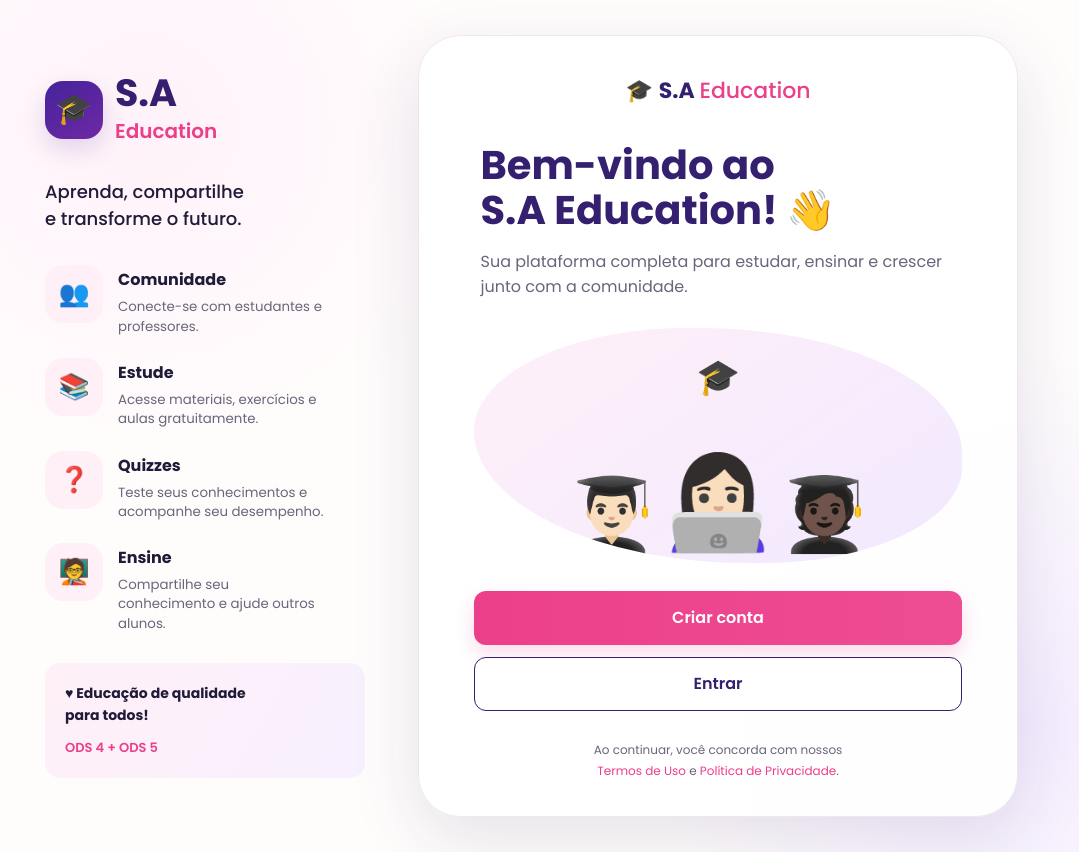
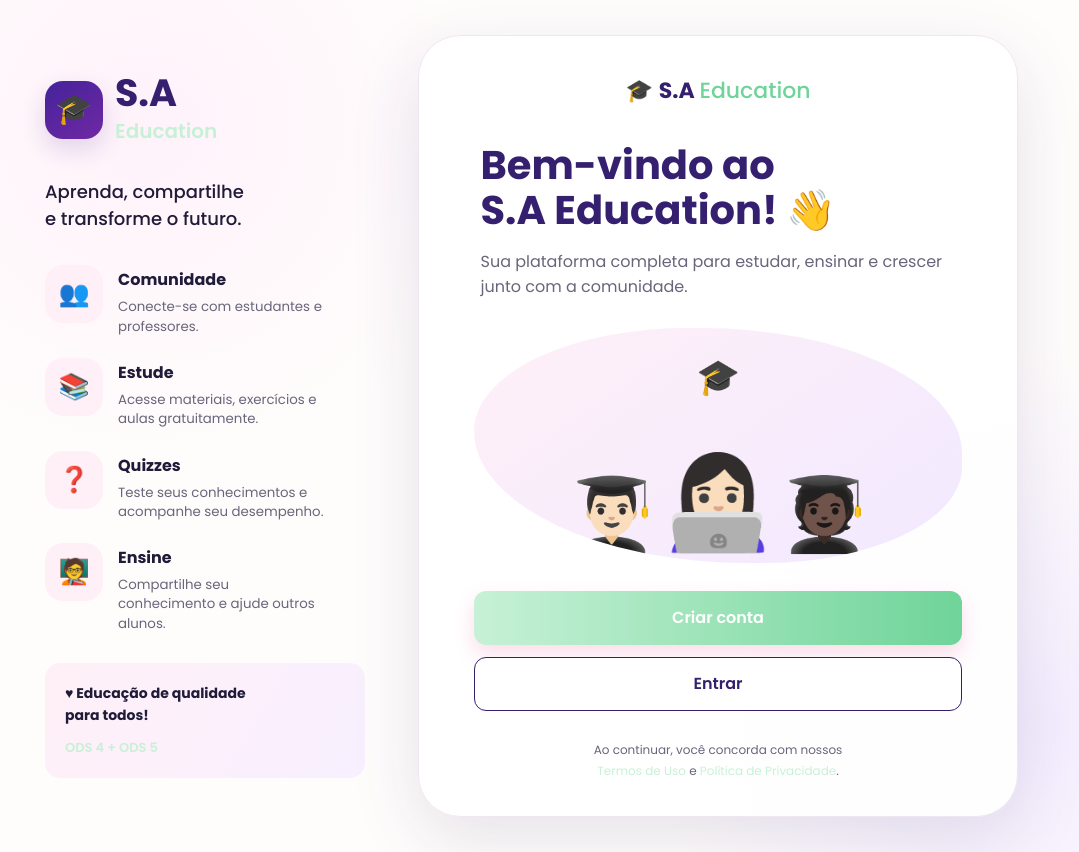
Before and after one commit to Lucas-witch/S.A-Education, a PHP site: page / in a window 1280 px wide. Shown: the whole page, without its empty margins (111-1190 px from the left). Run offline with PHP 8.4, Linux system fonts and the light colour scheme.

Commit message:
Update estilo.css

```diff
--- a/estilo.css
+++ b/estilo.css
@@ -3,8 +3,8 @@
 :root {
     --purple: #35206f;
     --purple-2: #4b2a91;
-    --pink: #ec3f8a;
-    --pink-dark: #d72e77;
+    --pink: #c7f1d6;
+    --pink-dark: #6fd499;
     --pink-soft: #fff0f7;
     --text: #1f1b38;
     --muted: #69657b;
@@ -84,7 +84,7 @@ button, input, select { font: inherit; }
 }
 
 .mini-logo { color: var(--purple); font-size: 22px; margin-bottom: 36px; }
-.mini-logo span { color: var(--pink); font-weight: 500; }
+.mini-logo span { color: var(--pink-dark); font-weight: 500; }
 
 .welcome-copy { text-align: left; max-width: 475px; margin: auto; }
 .welcome-copy h1 { color: var(--purple); font-size: clamp(30px, 4vw, 40px); line-height: 1.12; margin: 0 0 12px; }
@@ -108,7 +108,7 @@ button, input, select { font: inherit; }
     transition: .2s ease; margin-top: 12px;
 }
 .btn:hover { transform: translateY(-1px); }
-.btn-primary { background: linear-gradient(90deg, var(--pink), #ee4d93); color: white; box-shadow: 0 9px 20px rgba(236,63,138,.18); }
+.btn-primary { background: linear-gradient(90deg, var(--pink), var(--pink-dark) ); color: white; box-shadow: 0 9px 20px rgba(236,63,138,.18); }
 .btn-outline { background: white; color: var(--purple); border: 1.5px solid var(--purple); }
 .compact { width: auto; padding: 0 22px; min-height: 45px; margin: 0; }
 
```
